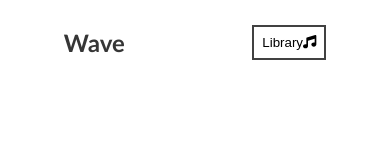
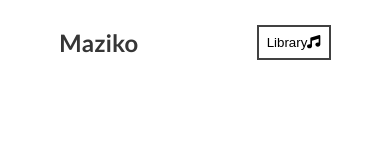
Before and after one commit to ahmed-khaled18/react-music-player, a React (Create React App) app: page / in a window 390 px wide. Shown: the top 160 px of the page. Built offline with nearby package versions, Linux system fonts and the light colour scheme.

Commit message:
mobile version

```diff
--- a/src/App.js
+++ b/src/App.js
@@ -11,7 +11,7 @@
   const [isPlaying, setIsPlaying] = useState(false);
   const [libraryStatus, setLibraryStatus] = useState(false);
   return (
-    <div className="app">
+    <div className={`app${libraryStatus ? "library-active" : ""} `}>
       <Nav setLibraryStatus={setLibraryStatus} libraryStatus={libraryStatus} />
       <Song currentSong={currentSong} />
       <Player isPlaying={isPlaying} setIsPlaying={setIsPlaying} currentSong={currentSong} songs={songs} setCurrentSong={setCurrentSong} />
--- a/src/components/Nav.js
+++ b/src/components/Nav.js
@@ -3,7 +3,7 @@
 const Nav = ({ libraryStatus, setLibraryStatus }) => {
   return (
     <nav>
-      <h1>Wave</h1>
+      <h1>Maziko</h1>
       <button onClick={() => setLibraryStatus(!libraryStatus)}>
         Library
         <FontAwesomeIcon icon={faMusic} />
--- a/src/styles/_library.scss
+++ b/src/styles/_library.scss
@@ -64,3 +64,9 @@
 .selected {
   background: rgb(118, 120, 242);
 }
+
+@media screen and (max-width: 768px) {
+  .library {
+    width: 100%;
+  }
+}
--- a/src/styles/_nav.scss
+++ b/src/styles/_nav.scss
@@ -16,3 +16,11 @@
     }
   }
 }
+
+@media screen and (max-width: 768px) {
+  nav {
+    button {
+      z-index: 1;
+    }
+  }
+}
--- a/src/styles/_player.scss
+++ b/src/styles/_player.scss
@@ -27,3 +27,13 @@
     cursor: pointer;
   }
 }
+
+@media screen and (max-width: 768px) {
+  .time-controller-container {
+    width: 90%;
+  }
+
+  .control-buttons-container {
+    width: 60%;
+  }
+}
--- a/src/styles/_song.scss
+++ b/src/styles/_song.scss
@@ -15,3 +15,11 @@
     font-size: 1rem;
   }
 }
+
+@media screen and (max-width: 768px) {
+  .song-container {
+    img {
+      width: 60%;
+    }
+  }
+}
--- a/src/styles/app.scss
+++ b/src/styles/app.scss
@@ -18,6 +18,11 @@
   font-weight: 400;
   color: rgb(100, 100, 100);
 }
+
+.app {
+  transition: all 0.5s ease;
+}
+
 @import "./song";
 @import "./player";
 @import "./library";
```
